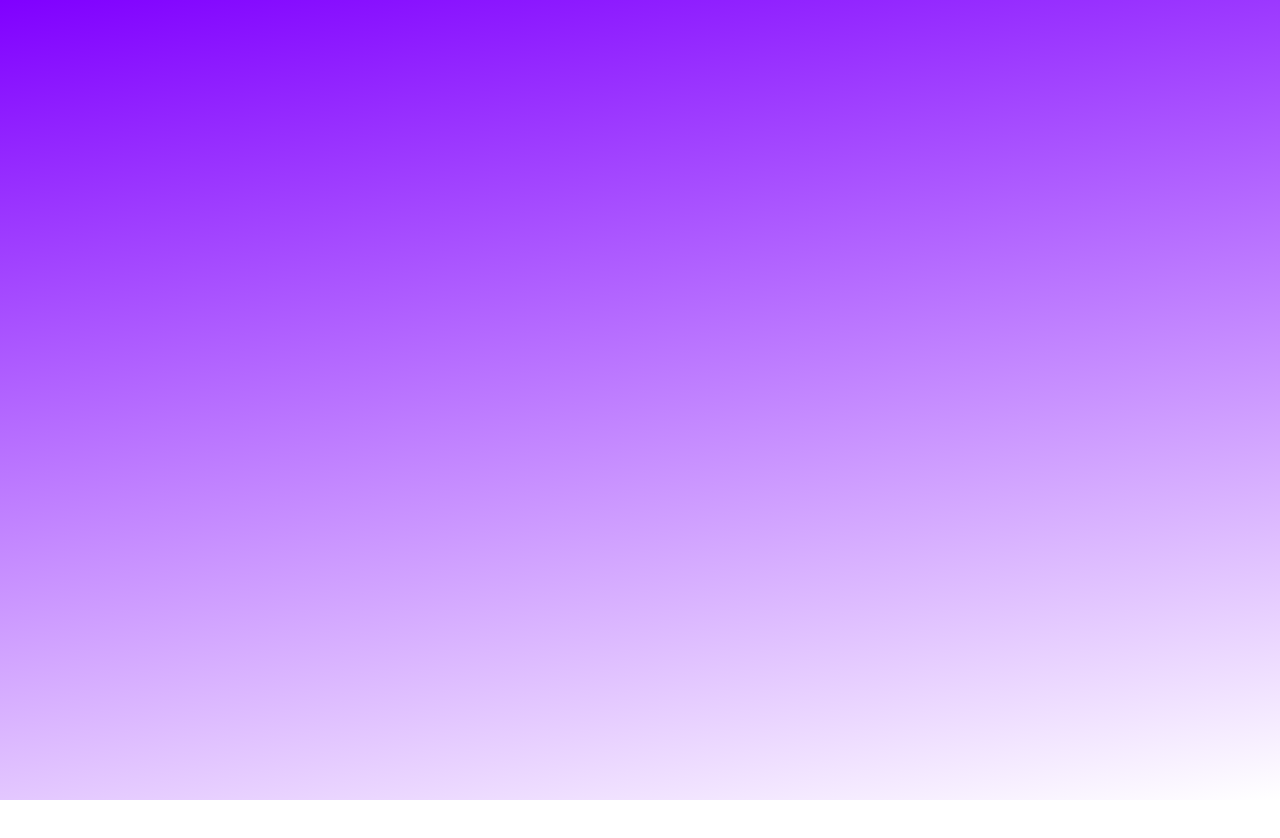
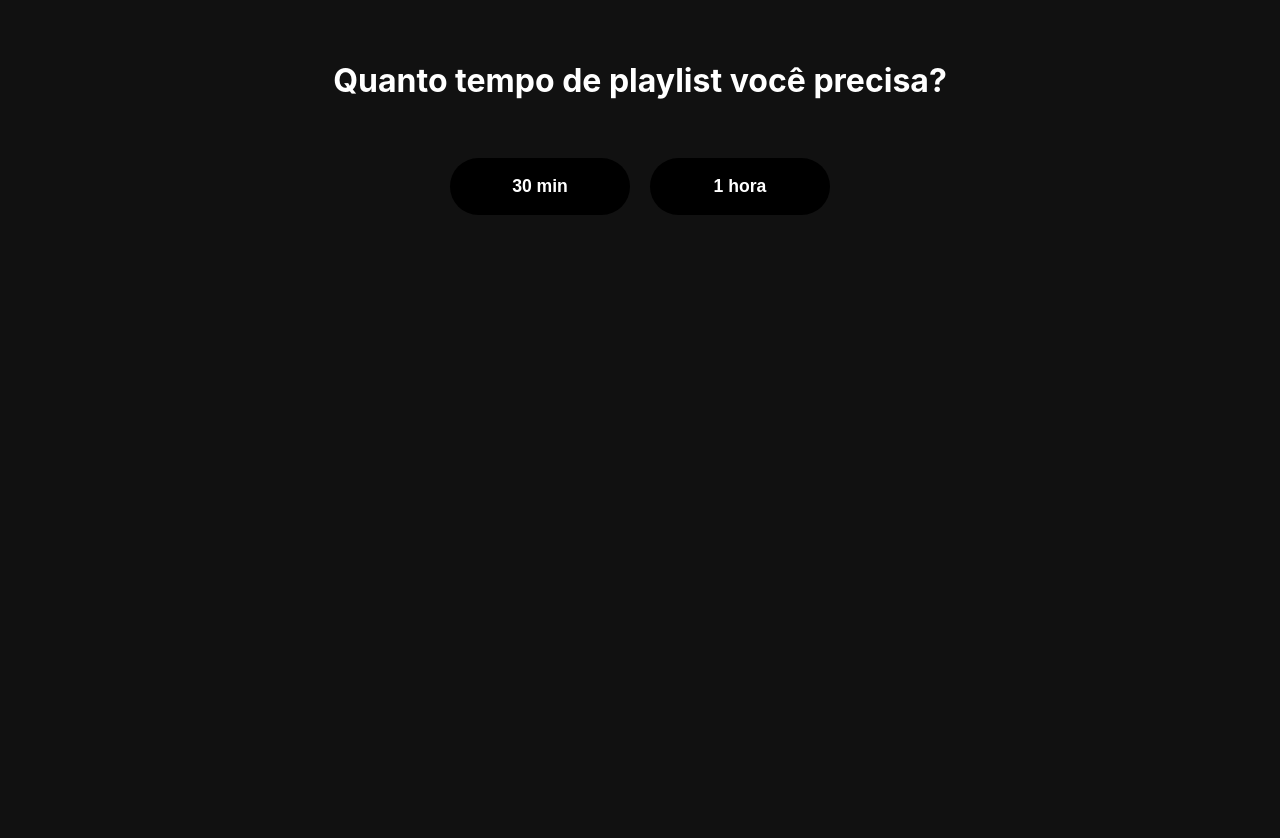
Before and after one commit to oLuiz1n/mood-music, a React (Vite) app in the folder frontEnd/: page /playlist/1 in a window 1280 px wide. Before the commit this address had no page. Shown: the top 838 px of the page. Before the commit the page ends 800 px from the top, so only its background shows below. Built offline with nearby package versions, Linux system fonts and the light colour scheme.

Commit message:
resolvendo bug refresh

```diff
--- a/frontEnd/src/App.jsx
+++ b/frontEnd/src/App.jsx
@@ -8,6 +8,7 @@ function App() {
         <Routes>
           <Route path="/" element={<Home/>} />
           <Route path="/Home" element={<Home/>} />
+          <Route path="/playlist/:emocao/" element={<PlaylistPage/>} />
           <Route path="/playlist/:emocao/:tempo" element={<PlaylistPage/>} />
         </Routes>
     </BrowserRouter>
```
